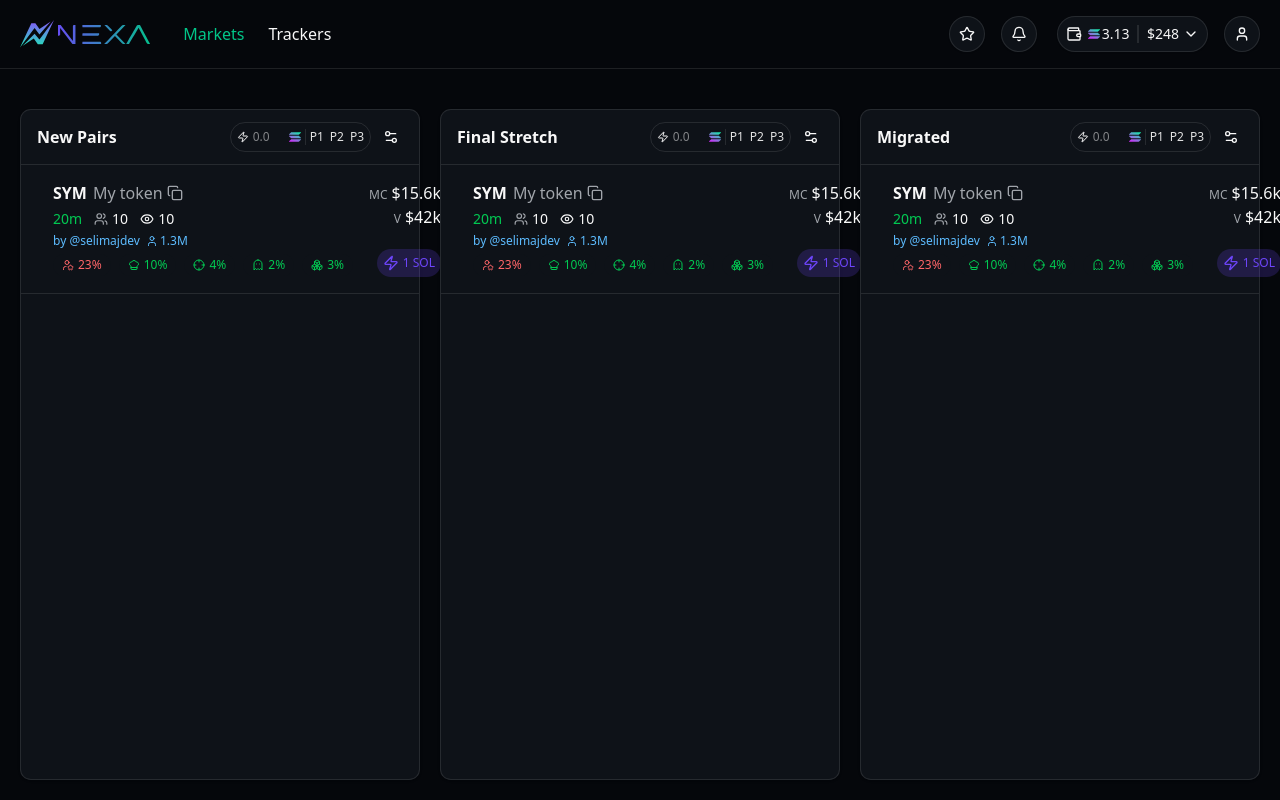
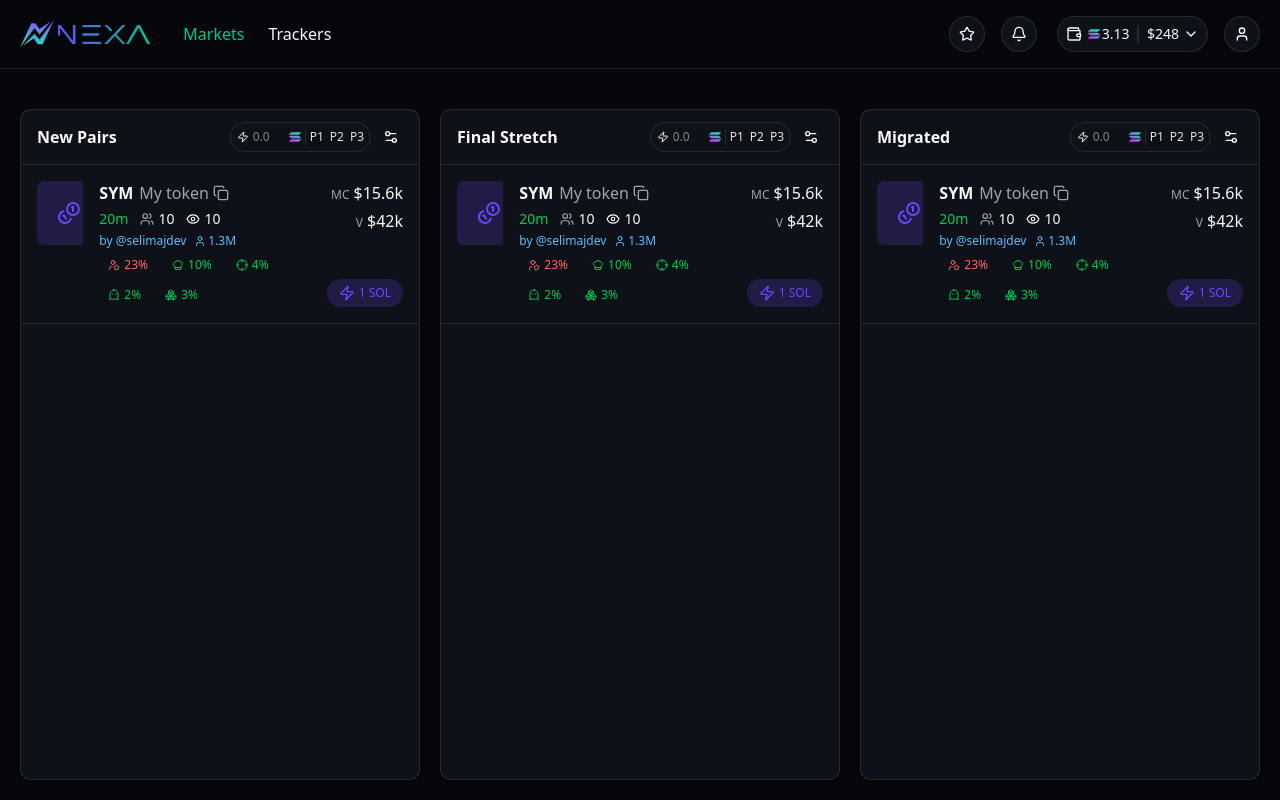
Before and after one commit to nexa-sol/nexa-trade, a Next.js app: page /markets in a window 1280 px wide. Built offline with nearby package versions, Linux system fonts and the light colour scheme.

Commit message:
Small changes

```diff
--- a/src/app/markets/components/TokenCard.tsx
+++ b/src/app/markets/components/TokenCard.tsx
@@ -1,10 +1,5 @@
 import { Badge } from "@/components/ui/badge";
 import { Button } from "@/components/ui/button";
-import {
-  Tooltip,
-  TooltipContent,
-  TooltipTrigger,
-} from "@/components/ui/tooltip";
 import MinimalTooltip from "@/components/utils/MinimalTooltip";
 import { humanizeNumber } from "@/lib/renderUtils";
 import { cn } from "@/lib/utils";
@@ -40,7 +35,10 @@ export default function TokenCard({ token }: { token: Token }) {
 
   return (
     <div
-      className="flex gap-4 cursor-pointer"
+      className="
+        flex flex-col gap-3 cursor-pointer
+        md:flex-row md:gap-4
+      "
       onClick={(e) => {
         if (e.ctrlKey || e.metaKey) {
           window.open(`/token/${token.mint}`, "_blank", "noopener,noreferrer");
@@ -52,81 +50,89 @@ export default function TokenCard({ token }: { token: Token }) {
         window.open(`/token/${token.mint}`, "_blank", "noopener,noreferrer")
       }
     >
-      <div className="h-full overflow-hidden min-w-0">
+      {/* Left: logo */}
+      <div className="flex gap-3 md:gap-4 min-w-0">
+        <div className="h-full overflow-hidden">
           {token.logoURI ? (
             <img
               src={token.logoURI}
               alt="Token"
-            className="w-16 h-16 rounded-lg"
+              className="w-14 h-14 md:w-16 md:h-16 rounded-lg"
             />
           ) : (
-          <div className="w-16 h-16 bg-primary/20 rounded-lg flex items-center justify-center">
+            <div className="w-14 h-14 md:w-16 md:h-16 bg-primary/20 rounded-lg flex items-center justify-center">
               <CoinsIcon className="text-primary" />
             </div>
           )}
-        <p className="mt-1 truncate text-xs text-muted-foreground"></p>
         </div>
-      <div className="flex flex-col gap-1">
-        <div className="flex gap-1.5">
+
+        {/* Main content */}
+        <div className="flex flex-col gap-1 min-w-0">
+          {/* Symbol + name */}
+          <div className="flex gap-1.5 items-center flex-wrap">
             <p className="font-semibold">{token.symbol}</p>
             <p
-            className="text-muted-foreground flex gap-1 items-center h-max cursor-pointer hover:text-accent"
+              className="text-muted-foreground flex gap-1 items-center cursor-pointer hover:text-accent truncate"
               onClick={(e) => {
                 e.preventDefault();
                 e.stopPropagation();
                 navigator.clipboard.writeText(token.mint);
               }}
             >
-            {token.name} <CopyIcon className="w-4 h-4" />
+              {token.name}
+              <CopyIcon className="w-4 h-4 shrink-0" />
             </p>
           </div>
-        <div className="items-center flex gap-3">
-          <p className="text-green-500 text-sm">20m</p>
+
+          {/* Stats */}
+          <div className="items-center flex gap-3 flex-wrap text-xs md:text-sm">
+            <p className="text-green-500">20m</p>
+
             <MinimalTooltip label="Holders">
-            <p className="text-sm flex gap-1 items-center">
+              <p className="flex gap-1 items-center">
                 <UsersIcon className="w-3.5 h-3.5 text-muted-foreground" />
                 10
               </p>
             </MinimalTooltip>
+
             <MinimalTooltip label="Live NEXA viewers">
-            <p className="text-sm flex gap-1 items-center">
+              <p className="flex gap-1 items-center">
                 <EyeIcon className="w-3.5 h-3.5" />
                 10
               </p>
             </MinimalTooltip>
           </div>
-        <div className="flex gap-1.5 items-center text-xs text-[#5DBCFF]">
+
+          {/* Twitter */}
+          <div className="flex gap-2 items-center text-xs text-[#5DBCFF] flex-wrap">
             {token.twitterPost ? (
               <>
-              <MinimalTooltip label="Twitter author">
                 <Link
                   className="hover:underline"
                   target="_blank"
                   href={`https://x.com/${token.twitterPost.author?.username}`}
-                  onClick={(e) => {
-                    e.stopPropagation();
-                  }}
+                  onClick={(e) => e.stopPropagation()}
                 >
                   by @{token.twitterPost.author?.username}
                 </Link>
-              </MinimalTooltip>
-              <MinimalTooltip label="Followers">
+
                 <p className="flex gap-0.5 items-center">
                   <UserIcon className="w-3 h-3" />
                   {humanizeNumber(token.twitterPost.author?.followers)}
                 </p>
-              </MinimalTooltip>
               </>
             ) : (
               <span className="invisible">by @username</span>
             )}
           </div>
-        <div className="items-center flex gap-2">
-          <MinimalTooltip independent label="Top 10 holders">
+
+          {/* Badges */}
+          <div className="flex gap-1.5 items-center flex-wrap">
+            <MinimalTooltip independent label="Top 10 Holders">
               <TokenBadge value={live.topHolder} icon={UserStarIcon} />
             </MinimalTooltip>
 
-          <MinimalTooltip independent label="Developer holdings">
+            <MinimalTooltip independent label="Dev Holdings">
               <TokenBadge value={live.devHold} icon={ChefHatIcon} />
             </MinimalTooltip>
 
@@ -143,23 +149,31 @@ export default function TokenCard({ token }: { token: Token }) {
             </MinimalTooltip>
           </div>
         </div>
-      <div className="ml-auto flex flex-col">
-        <MinimalTooltip label="Market Cap">
+      </div>
+
+      {/* Right column */}
+      <div
+        className="
+          flex flex-row justify-between items-center gap-3
+          md:ml-auto md:flex-col md:items-end
+        "
+      >
+        <div className="flex gap-4 md:flex-col md:gap-1">
           <TokenDigit name="MC" value="$15.6k" />
-        </MinimalTooltip>
-
-        <MinimalTooltip label="Volume">
           <TokenDigit name="V" value="$42k" />
-        </MinimalTooltip>
+        </div>
 
         <Button
-          className="mt-auto ml-auto p-1.5! h-max w-max rounded-full bg-primary/20 text-primary hover:text-black gap-1 text-xs"
+          className="
+            ml-auto rounded-full bg-primary/20 text-primary gap-1 text-xs
+            py-1.5! h-max md:rounded-full hover:text-accent-foreground
+          "
           onClick={(e) => {
             e.preventDefault();
             e.stopPropagation();
           }}
         >
-          <ZapIcon />1 SOL
+          <ZapIcon className="w-4 h-4" />1 SOL
         </Button>
       </div>
     </div>
```
Lines whose indentation alone changed are shown as unchanged.
